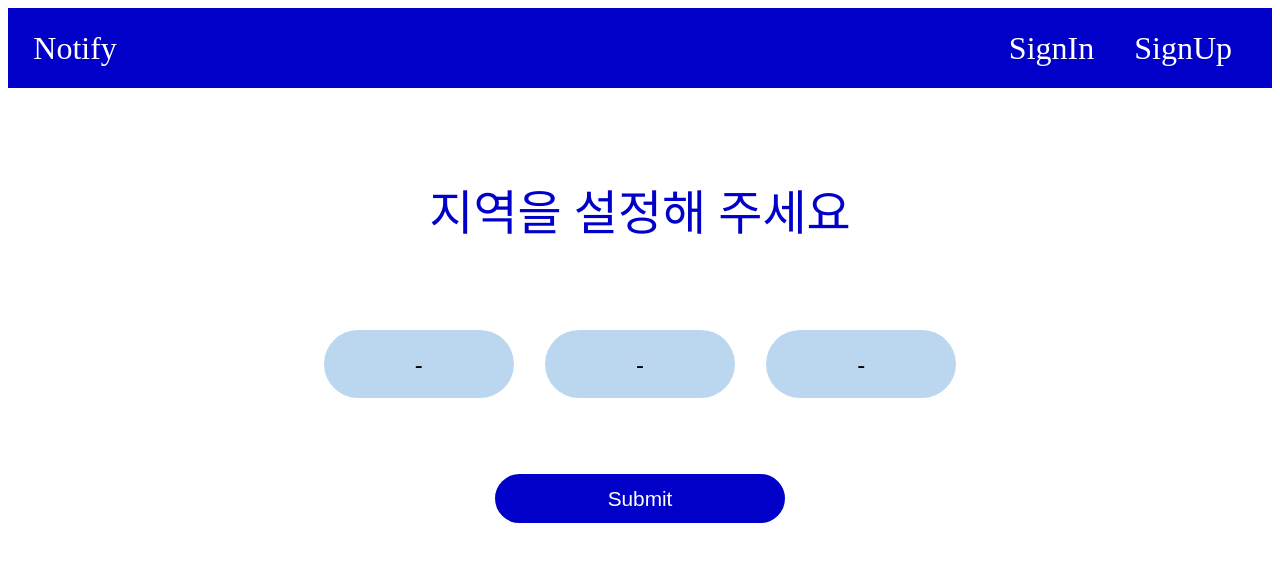
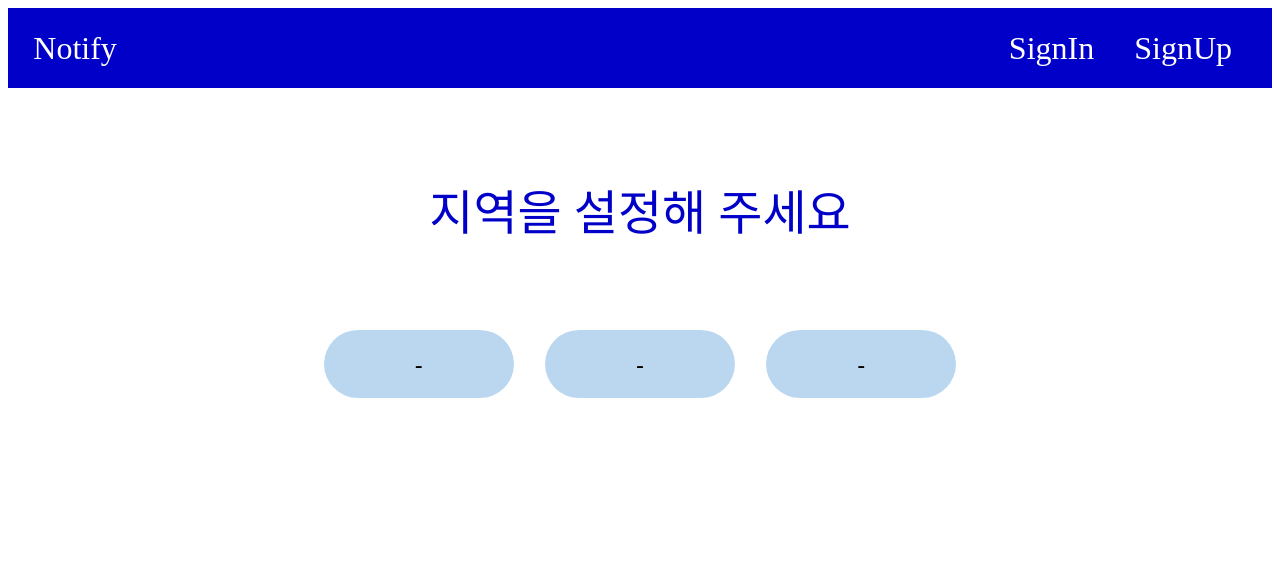
Before and after one commit to weather-notify/notify_Frontend, a React (Create React App) app: page / in a window 1280 px wide. Shown: the top 562 px of the page. Built offline with nearby package versions, Linux system fonts and the light colour scheme.

Commit message:
[FIX] delete submitButton

```diff
--- a/src/component/main/Main.js
+++ b/src/component/main/Main.js
@@ -19,7 +19,6 @@ const Main = () => {
                     <S.SelectOption value="">-</S.SelectOption>
                 </S.SelectBox>
             </S.MenuContainer>
-            <S.SubmitButton>Submit</S.SubmitButton>
         </S.Container>
     )
 }
--- a/src/component/main/style.js
+++ b/src/component/main/style.js
@@ -42,14 +42,3 @@ export const SelectBox = styled.select`
 export const SelectOption = styled.option`
     color: rgba(0, 0, 200);
 `
-
-export const SubmitButton = styled.button`
-    width: 23%;
-    padding: 1%;
-    font-size: 1.3rem;
-    color: white;
-    background-color: rgba(0, 0, 200);
-    border: none;
-    border-radius: 50px;
-    margin: 6%;
-`
```
